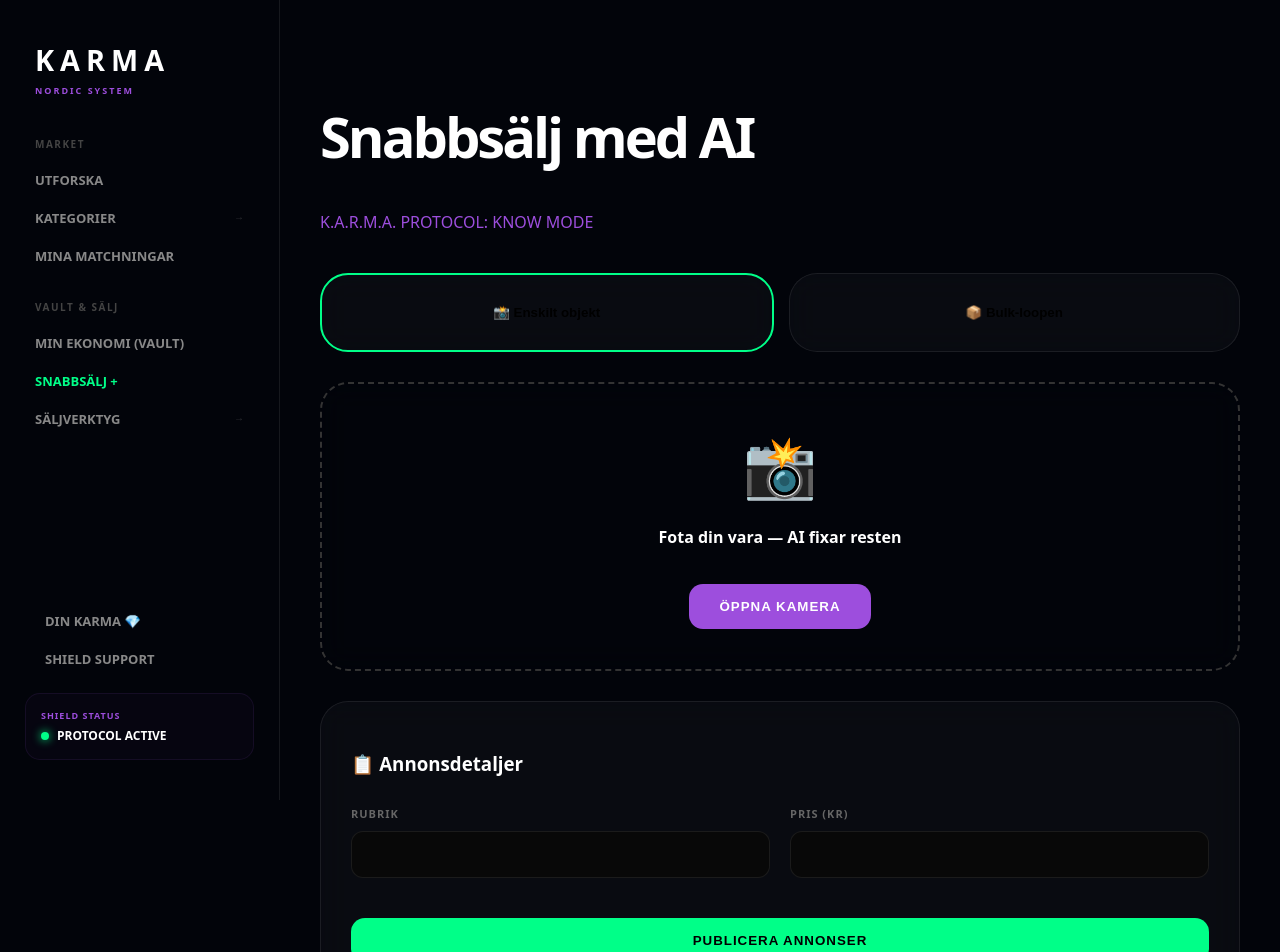
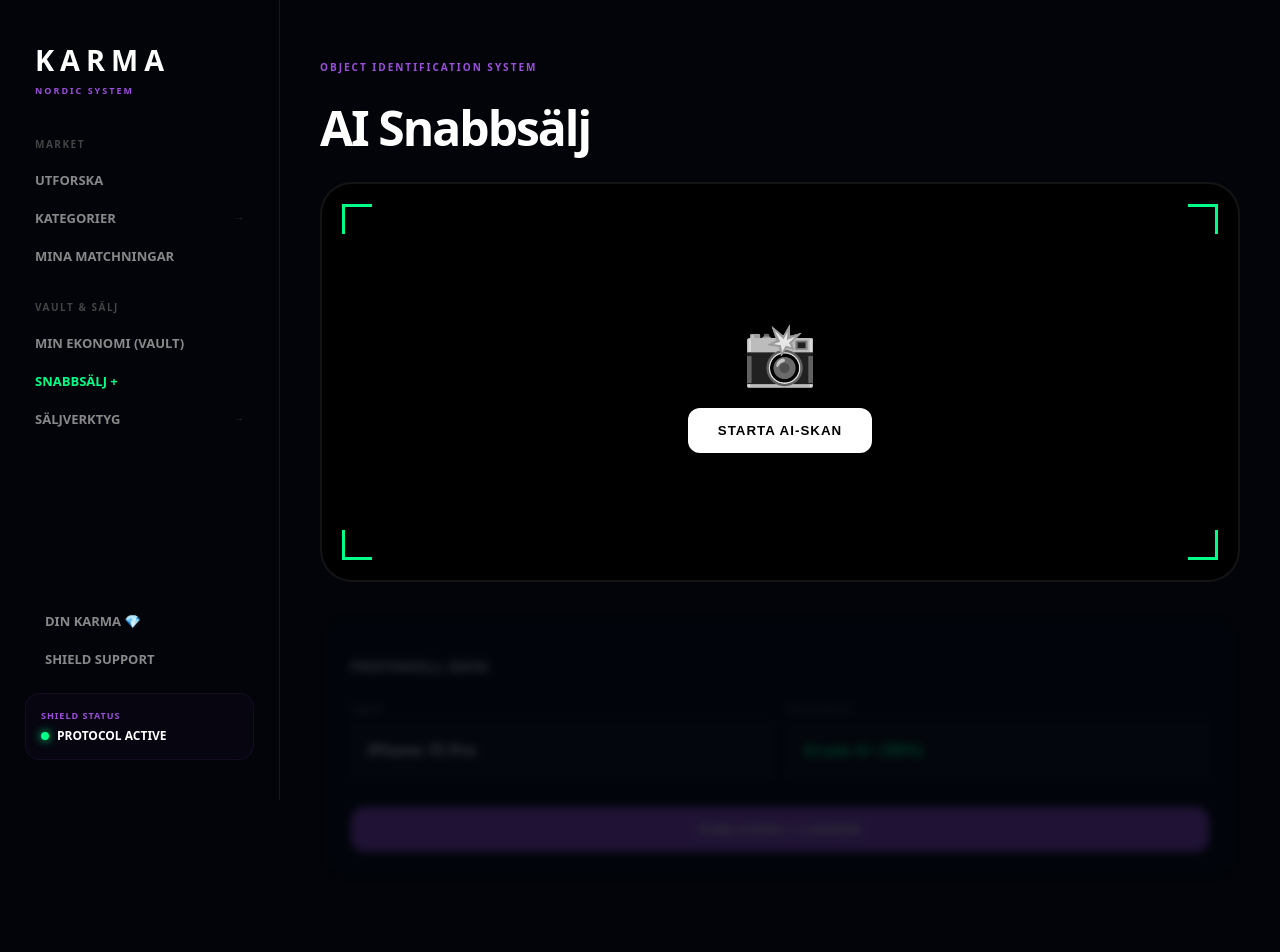
Before and after one commit to gascheckking/marketbeg-appGem, a Next.js app: page /sell/instant in a window 1280 px wide. Shown: the top 952 px of the page. Built offline with nearby package versions, Linux system fonts and the light colour scheme.

Commit message:
Update page.tsx

```diff
--- a/app/sell/instant/page.tsx
+++ b/app/sell/instant/page.tsx
@@ -2,124 +2,161 @@
 import { useState, useEffect, Suspense } from "react";
 import { useSearchParams } from "next/navigation";
 
-// Vi flyttar din logik till en intern komponent
 function AISellForm() {
   const searchParams = useSearchParams();
   const isAgainMode = searchParams.get("source") === "history";
 
   const [mode, setMode] = useState("single");
-  const [bulkPrice, setBulkPrice] = useState(50);
-  const [minPurchase, setMinPurchase] = useState(150);
+  const [isScanning, setIsScanning] = useState(false);
+  const [scanProgress, setScanProgress] = useState(0);
+  const [aiPrice, setAiPrice] = useState(0);
 
-  const [listingData, setListingData] = useState({
-    title: isAgainMode ? "iPad Air (4th Gen)" : "",
-    category: isAgainMode ? "Elektronik" : "Välj automatiskt (AI)",
-    price: isAgainMode ? "2 950" : "",
-    condition: isAgainMode ? "Bra (använd sedan förra loopen)" : "Nyskick"
-  });
+  // Simulera AI-skanning
+  useEffect(() => {
+    if (isScanning) {
+      const timer = setInterval(() => {
+        setScanProgress(prev => {
+          if (prev >= 100) {
+            clearInterval(timer);
+            return 100;
+          }
+          return prev + 1;
+        });
+        // Pris-tikker som "hittar" värdet
+        setAiPrice(prev => prev + Math.floor(Math.random() * 250));
+      }, 30);
+      return () => clearInterval(timer);
+    }
+  }, [isScanning]);
 
   return (
-    <div className="page-wrapper" style={{ paddingBottom: '100px' }}>
-      <header style={{ marginBottom: '40px' }}>
-        <h1 style={{ fontSize: '3.5rem', fontWeight: 900, letterSpacing: '-3px' }}>
-          {isAgainMode ? "Loopa Igen" : "Snabbsälj med AI"}
+    <div className="page-wrapper" style={{ paddingBottom: '120px' }}>
+      <header style={{ marginBottom: '30px' }}>
+        <div style={{ fontSize: '10px', fontWeight: 900, color: 'var(--neon-purple)', letterSpacing: '2px', marginBottom: '5px' }}>
+          OBJECT IDENTIFICATION SYSTEM
+        </div>
+        <h1 style={{ fontSize: '3rem', fontWeight: 900, letterSpacing: '-2px', lineHeight: 0.9 }}>
+          {isAgainMode ? "Loopa Igen" : "AI Snabbsälj"}
         </h1>
-        <div style={{ display: 'flex', gap: '10px', marginTop: '10px' }}>
-          <span className="stat-pill" style={{ borderColor: 'var(--neon-purple)', color: 'var(--neon-purple)' }}>
-            K.A.R.M.A. PROTOCOL: {isAgainMode ? "REUSE MODE" : "KNOW MODE"}
-          </span>
-          {isAgainMode && <span className="stat-pill" style={{ borderColor: 'var(--neon-mint)', color: 'var(--neon-mint)' }}>✨ DATA ÅTERSTÄLLD</span>}
-        </div>
       </header>
 
-      <div style={{ display: 'flex', gap: '15px', marginBottom: '30px' }}>
-        <button
-          onClick={() => setMode("single")}
-          className="glass-card"
-          style={{ flex: 1, border: mode === "single" ? '2px solid var(--neon-mint)' : '1px solid var(--border)', cursor: 'pointer', transition: '0.3s' }}
-        >
-          📸 <strong>{isAgainMode ? "Verifiera Objekt" : "Enskilt objekt"}</strong>
-        </button>
-        {!isAgainMode && (
-          <button
-            onClick={() => setMode("bulk")}
-            className="glass-card"
-            style={{ flex: 1, border: mode === "bulk" ? '2px solid var(--neon-mint)' : '1px solid var(--border)', cursor: 'pointer', transition: '0.3s' }}
-          >
-            📦 <strong>Bulk-loopen</strong>
-          </button>
+      {/* SCANNER VIEWPORT */}
+      <div className="scanner-container" style={{
+        position: 'relative',
+        height: '400px',
+        background: '#000',
+        borderRadius: '32px',
+        border: `2px solid ${isScanning ? 'var(--neon-mint)' : 'var(--border)'}`,
+        overflow: 'hidden',
+        marginBottom: '30px',
+        display: 'flex',
+        flexDirection: 'column',
+        alignItems: 'center',
+        justifyContent: 'center',
+        transition: '0.5s all'
+      }}>
+        {/* Sci-fi Overlay Brackets */}
+        <div className="scanner-corner tl"></div>
+        <div className="scanner-corner tr"></div>
+        <div className="scanner-corner bl"></div>
+        <div className="scanner-corner br"></div>
+
+        {!isScanning ? (
+          <div style={{ textAlign: 'center', zIndex: 10 }}>
+            <div style={{ fontSize: '60px', marginBottom: '15px', filter: 'grayscale(1)' }}>📸</div>
+            <button
+              onClick={() => setIsScanning(true)}
+              className="primary-btn"
+              style={{ background: '#fff', color: '#000', borderRadius: '12px' }}
+            >
+              STARTA AI-SKAN
+            </button>
+          </div>
+        ) : (
+          <div style={{ width: '100%', height: '100%', position: 'relative' }}>
+            {/* Laser Line */}
+            <div className="laser-line"></div>
+
+            {/* Scanning Data Overlay */}
+            <div style={{ position: 'absolute', top: '20px', left: '20px', zIndex: 20 }}>
+              <div style={{ fontSize: '10px', fontWeight: 900, color: 'var(--neon-mint)' }}>IDENTIFYING... {scanProgress}%</div>
+              <div style={{ fontSize: '24px', fontWeight: 900, color: '#fff' }}>
+                {scanProgress > 40 ? "iPhone 15 Pro" : "Analyserar..."}
+              </div>
+            </div>
+
+            <div style={{ position: 'absolute', bottom: '20px', right: '20px', textAlign: 'right' }}>
+              <div style={{ fontSize: '10px', fontWeight: 900, color: 'var(--neon-purple)' }}>ESTIMATED VALUE</div>
+              <div style={{ fontSize: '32px', fontWeight: 900, color: 'var(--neon-mint)' }}>{aiPrice} kr</div>
+            </div>
+
+            {/* Simulated Camera Feed Background */}
+            <div style={{ width: '100%', height: '100%', opacity: 0.3, display: 'flex', alignItems: 'center', justifyContent: 'center', fontSize: '150px' }}>
+              📱
+            </div>
+          </div>
         )}
       </div>
 
-      <div className="glass-card" style={{ padding: '40px', textAlign: 'center', marginBottom: '30px', border: isAgainMode ? '2px solid var(--neon-purple)' : '2px dashed #333', background: isAgainMode ? 'rgba(157, 78, 221, 0.05)' : 'transparent' }}>
-        {isAgainMode ? (
+      {/* Manual Details - Dyker upp efter skan */}
+      <div className={`glass-card ${isScanning ? 'fade-in' : 'hidden-form'}`}>
+        <h3 style={{ marginBottom: '20px', fontSize: '14px', fontWeight: 900, letterSpacing: '1px' }}>PROTOKOLL-DATA</h3>
+
+        <div style={{ display: 'grid', gridTemplateColumns: '1fr 1fr', gap: '15px' }}>
           <div>
-            <div style={{ fontSize: '50px' }}>📱</div>
-            <p style={{ fontWeight: 800, marginTop: '15px' }}>Vi använder dina tidigare bilder.</p>
+            <label className="muted" style={{ fontSize: '9px', fontWeight: 900 }}>OBJEKT</label>
+            <div className="data-field">iPhone 15 Pro</div>
           </div>
-        ) : (
           <div>
-            <div style={{ fontSize: '60px', marginBottom: '20px' }}>📸</div>
-            <p style={{ fontWeight: 800 }}>Fota din vara — AI fixar resten</p>
+            <label className="muted" style={{ fontSize: '9px', fontWeight: 900 }}>SKICK-ANALYS</label>
+            <div className="data-field" style={{ color: 'var(--neon-mint)' }}>Grade A+ (98%)</div>
           </div>
-        )}
-        <button className="primary-btn" style={{ marginTop: '20px' }}>
-          {isAgainMode ? "LÄGG TILL NY BILD" : "ÖPPNA KAMERA"}
+        </div>
+
+        <button className="primary-btn" style={{ width: '100%', marginTop: '30px' }}>
+          PUBLICERA I LOOPEN
         </button>
       </div>
 
-      <div className="glass-card">
-        <h3 style={{ marginBottom: '25px', display: 'flex', alignItems: 'center', gap: '10px' }}>
-          <span>📋 Annonsdetaljer</span>
-          {isAgainMode && <small style={{ fontSize: '10px', background: 'var(--neon-purple)', padding: '2px 8px', borderRadius: '10px' }}>AUTO-FYLLD</small>}
-        </h3>
+      <style jsx>{`
+        .scanner-container {
+          box-shadow: ${isScanning ? '0 0 50px rgba(0, 255, 136, 0.1)' : 'none'};
+        }
+        .scanner-corner {
+          position: absolute; width: 30px; height: 30px; border: 3px solid var(--neon-mint); z-index: 5;
+        }
+        .tl { top: 20px; left: 20px; border-right: 0; border-bottom: 0; }
+        .tr { top: 20px; right: 20px; border-left: 0; border-bottom: 0; }
+        .bl { bottom: 20px; left: 20px; border-right: 0; border-top: 0; }
+        .br { bottom: 20px; right: 20px; border-left: 0; border-top: 0; }
 
-        {mode === "bulk" && (
-          <div style={{ marginBottom: '30px', padding: '25px', background: 'rgba(0,255,136,0.05)', borderRadius: '20px', border: '1px solid rgba(0,255,136,0.2)' }}>
-            <div style={{ display: 'flex', justifyContent: 'space-between', marginBottom: '20px' }}>
-              <label style={{ fontWeight: 900 }}>PRIS PER ARTIKEL: <span style={{ color: 'var(--neon-mint)' }}>{bulkPrice} kr</span></label>
-            </div>
-            <input
-              type="range" min="10" max="1000" step="10"
-              value={bulkPrice}
-              onChange={(e) => setBulkPrice(Number(e.target.value))}
-              style={{ width: '100%', accentColor: 'var(--neon-mint)', cursor: 'pointer' }}
-            />
-          </div>
-        )}
+        .laser-line {
+          position: absolute; width: 100%; height: 2px; background: var(--neon-mint);
+          box-shadow: 0 0 15px var(--neon-mint); z-index: 15;
+          animation: scan 2s infinite ease-in-out;
+        }
 
-        <div style={{ display: 'grid', gridTemplateColumns: 'repeat(auto-fit, minmax(300px, 1fr))', gap: '20px' }}>
-          <div>
-            <label className="muted" style={{ fontSize: '11px', fontWeight: 900, letterSpacing: '1px' }}>RUBRIK</label>
-            <input
-              type="text"
-              value={listingData.title}
-              onChange={(e) => setListingData({...listingData, title: e.target.value})}
-              style={{ width: '100%', padding: '15px', borderRadius: '12px', background: '#080808', border: '1px solid var(--border)', color: '#fff', marginTop: '8px' }}
-            />
-          </div>
-          <div>
-            <label className="muted" style={{ fontSize: '11px', fontWeight: 900, letterSpacing: '1px' }}>PRIS (KR)</label>
-            <input
-              type="number"
-              value={listingData.price}
-              style={{ width: '100%', padding: '15px', borderRadius: '12px', background: '#080808', border: '1px solid var(--border)', color: 'var(--neon-mint)', fontWeight: 800, marginTop: '8px' }}
-            />
-          </div>
-        </div>
+        .data-field {
+          background: rgba(255,255,255,0.03); border: 1px solid var(--border);
+          padding: 15px; borderRadius: 12px; margin-top: 5px; font-weight: 800;
+        }
 
-        <button className="primary-btn" style={{ width: '100%', marginTop: '40px', background: isAgainMode ? 'var(--neon-purple)' : 'var(--neon-mint)', color: isAgainMode ? '#fff' : '#000' }}>
-          {isAgainMode ? "SLUUTFÖR ÅTERLISTNING" : "PUBLICERA ANNONSER"}
-        </button>
-      </div>
+        @keyframes scan {
+          0% { top: 0%; opacity: 0; }
+          50% { opacity: 1; }
+          100% { top: 100%; opacity: 0; }
+        }
+
+        .hidden-form { opacity: 0.2; pointer-events: none; filter: blur(4px); transition: 0.5s; }
+        .fade-in { opacity: 1; filter: blur(0); transition: 0.5s; }
+      `}</style>
     </div>
   );
 }
 
-// Huvudexporten som omsluter allt i Suspense
 export default function AISellPage() {
   return (
-    <Suspense fallback={<div className="page-wrapper">Initialiserar K.A.R.M.A Protocol...</div>}>
+    <Suspense fallback={<div className="page-wrapper">INITIALIZING KARMA PROTOCOL...</div>}>
       <AISellForm />
     </Suspense>
   );
```
